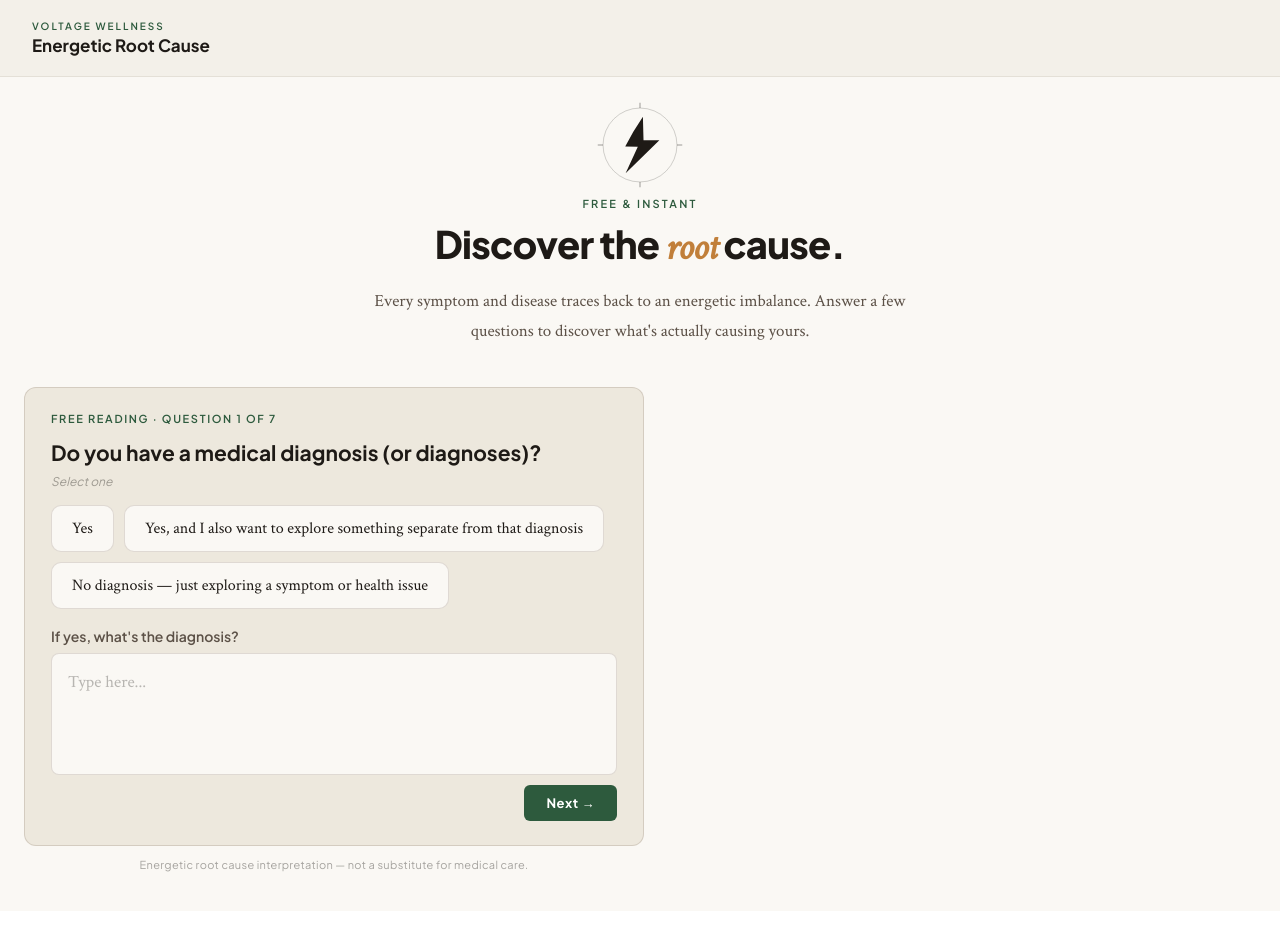
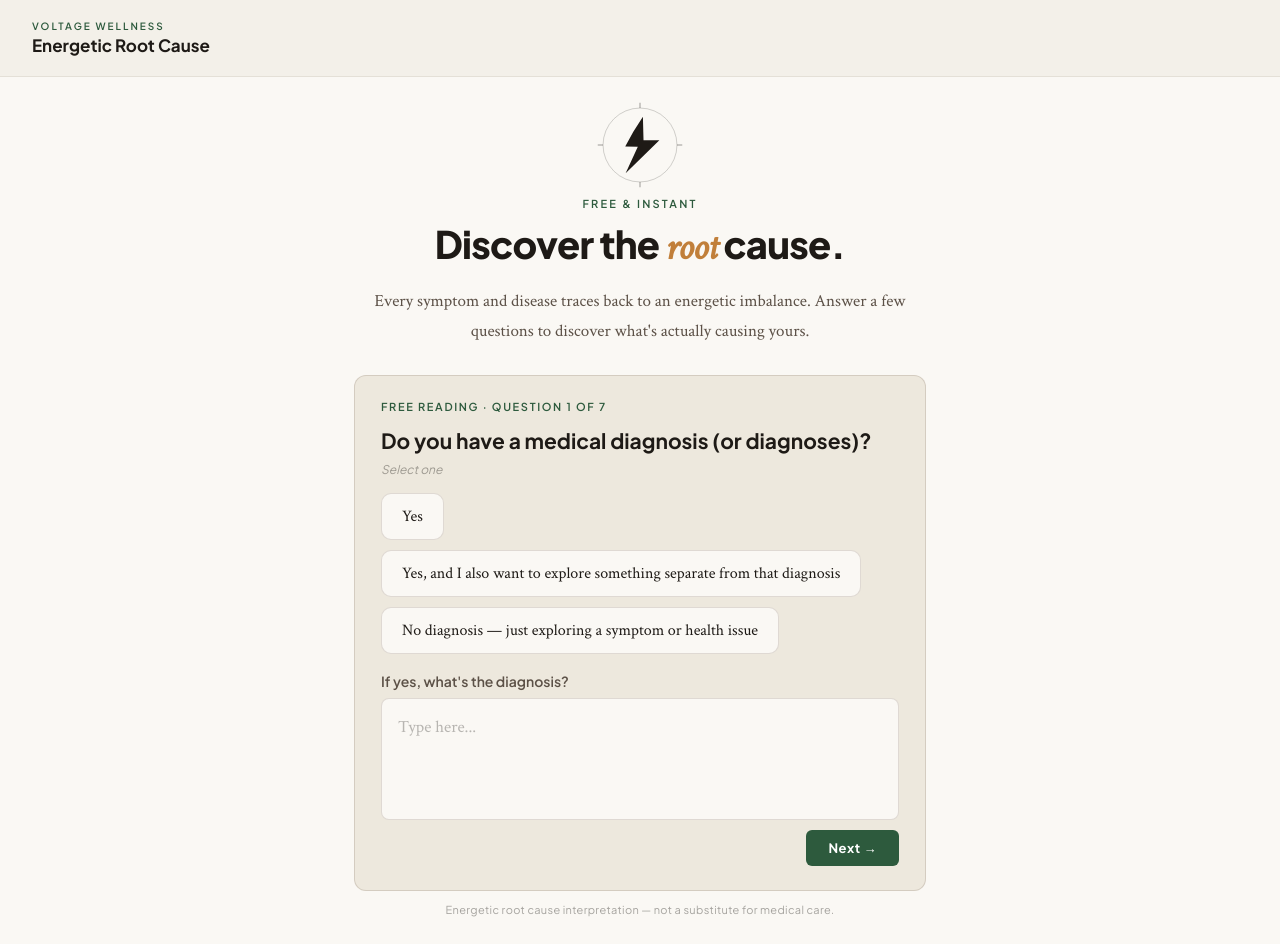
Before and after one commit to zborchers/bast-interpreter, a React (Vite) app: page / in a window 1280 px wide. Before the commit the page ends 911 px from the top, so only its background shows below. Built offline with nearby package versions, Linux system fonts and the light colour scheme.

Commit message:
Update BASTInterpreter.jsx

```diff
--- a/src/BASTInterpreter.jsx
+++ b/src/BASTInterpreter.jsx
@@ -133,8 +133,8 @@ function QuestionScreen({ questions, index, tierLabel, loading, textDraft, setTe
     || (needsSomewhereElseDetail && !textDraft.trim());
 
   return (
-    <div style={{ flex: 1, display: "flex", alignItems: "center", justifyContent: "flex-start", padding: "2.5rem 1.5rem" }}>
-      <div style={{ width: "100%", maxWidth: "620px" }}>
+    <div style={{ width: "100%", maxWidth: "620px", margin: "1.75rem auto", padding: "0 1.5rem", boxSizing: "border-box" }}>
+      <div style={{ width: "100%" }}>
         <div style={{ background: c.bgInput, border: `1.5px solid ${c.borderMid}`, borderRadius: "12px", padding: "24px 26px", textAlign: "left" }}>
           <div style={{ fontSize: "11px", fontWeight: 600, letterSpacing: "0.15em", textTransform: "uppercase", color: c.accent, marginBottom: "0.9rem", fontFamily: SANS }}>
             {tierLabel} · Question {index + 1} of {questions.length}
@@ -305,8 +305,8 @@ function BodyPartFormScreen({ q, index, total, loading, bodyPartSelections, togg
   );
 
   return (
-    <div style={{ flex: 1, display: "flex", alignItems: "center", justifyContent: "flex-start", padding: "2.5rem 1.5rem" }}>
-      <div style={{ width: "100%", maxWidth: "620px" }}>
+    <div style={{ width: "100%", maxWidth: "620px", margin: "1.75rem auto", padding: "0 1.5rem", boxSizing: "border-box" }}>
+      <div style={{ width: "100%" }}>
         <div style={{ background: c.bgInput, border: `1.5px solid ${c.borderMid}`, borderRadius: "12px", padding: "24px 26px", textAlign: "left" }}>
           <div style={{ marginBottom: "1.25rem" }}>
             <div style={{ fontSize: "11px", fontWeight: 600, letterSpacing: "0.15em", textTransform: "uppercase", color: c.accent, marginBottom: "0.9rem", fontFamily: SANS }}>
```
